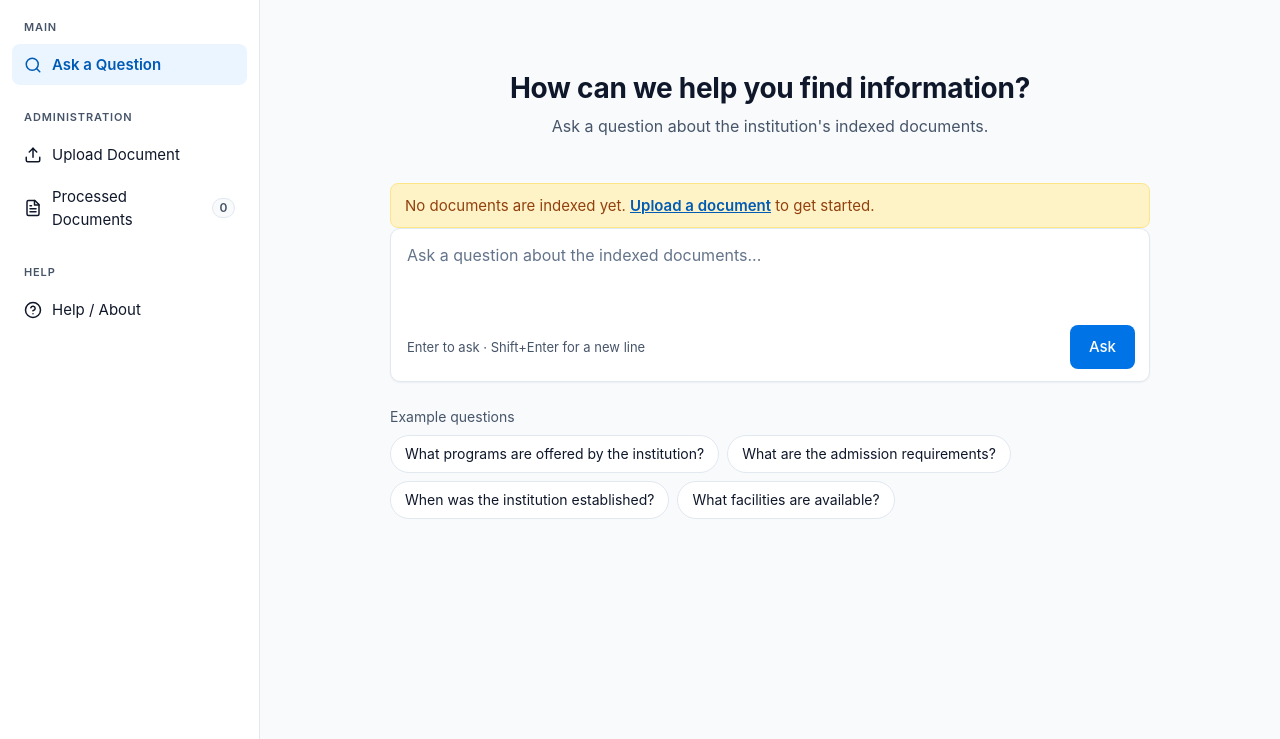
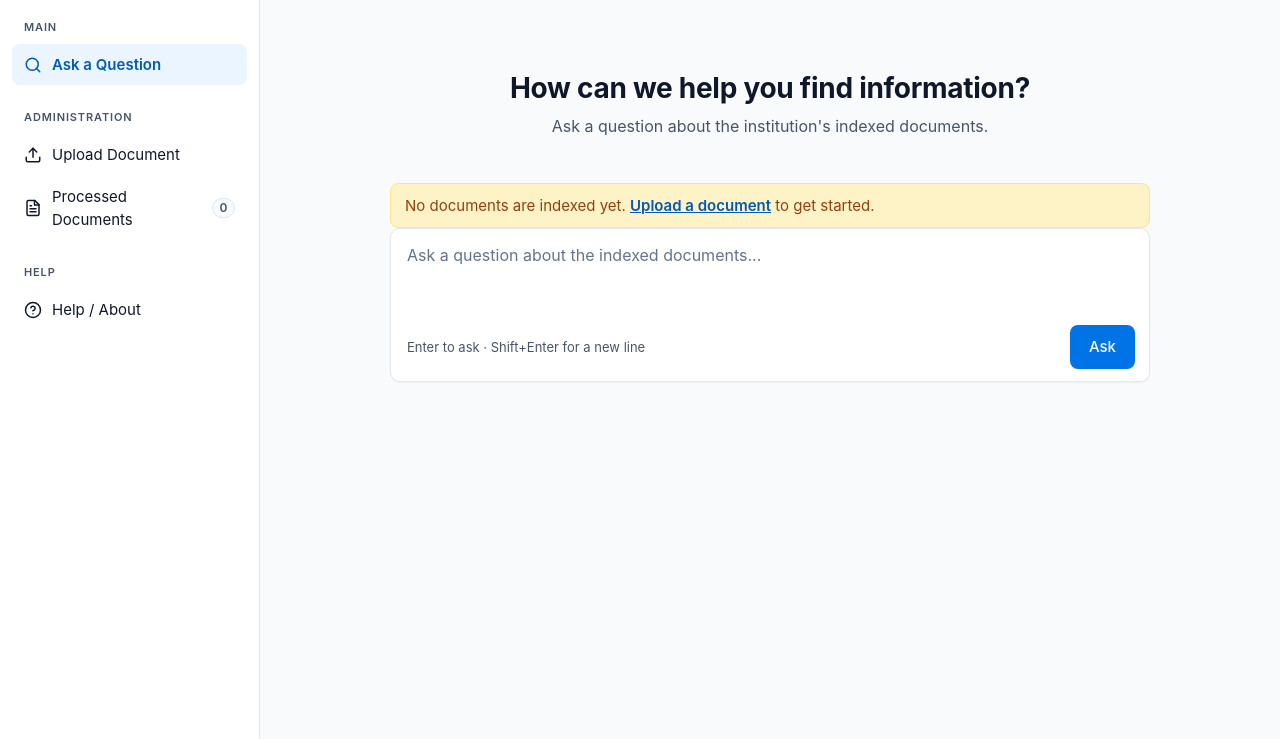
Before and after one commit to Anmol99914/Institutional-pdf-rag-assistant, a Flask app: page / in a window 1280 px wide. Shown: the part 61-800 px from the top of the page. Run offline with Flask 3, Linux system fonts and the light colour scheme; some libraries are stand-ins or nearby versions.

Commit message:
Simplify question interface

```diff
--- a/templates/index.html
+++ b/templates/index.html
@@ -158,24 +158,6 @@
                     {% if ask_error %}<p class="notice notice-danger" role="alert">{{ ask_error }}</p>{% endif %}
                     {% if feedback_message %}<p class="notice notice-info" role="status">{{ feedback_message }}</p>{%
                     endif %}
-
-                    {% if not answer %}
-                    <div class="examples" id="examples">
-                        <p class="examples-label">Example questions</p>
-                        <div class="chip-row">
-                            <button type="button" class="chip"
-                                data-question="What programs are offered by the institution?">What programs are offered
-                                by the institution?</button>
-                            <button type="button" class="chip" data-question="What are the admission requirements?">What
-                                are the admission requirements?</button>
-                            <button type="button" class="chip"
-                                data-question="When was the institution established?">When was the institution
-                                established?</button>
-                            <button type="button" class="chip" data-question="What facilities are available?">What
-                                facilities are available?</button>
-                        </div>
-                    </div>
-                    {% endif %}
 
                     <!-- Loading state (shown by script.js while the page waits for the answer) -->
                     <div class="loading-panel" id="loading-panel" role="status" aria-live="polite" hidden>
```
